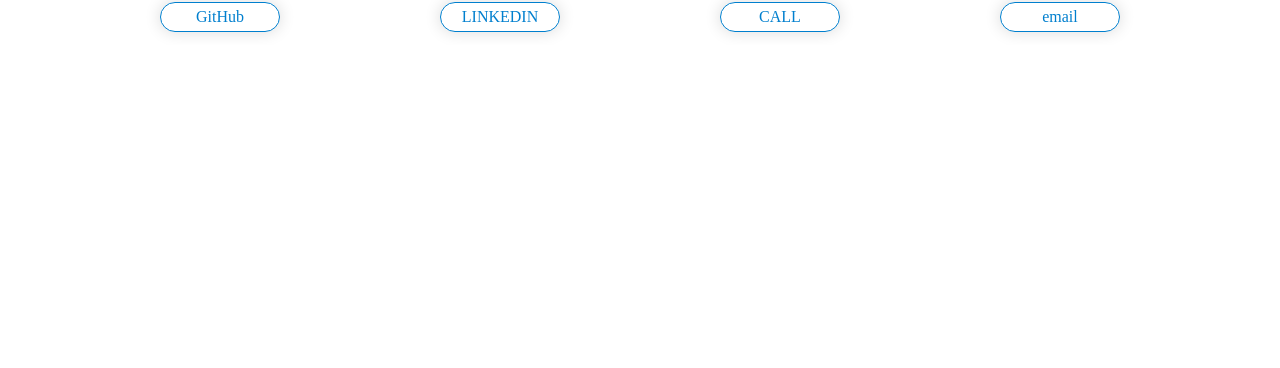
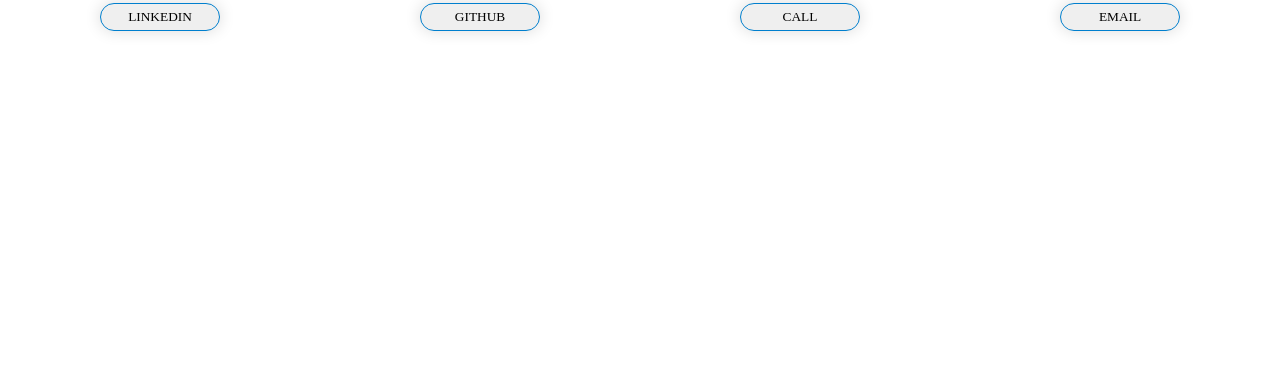
Before and after one commit to seansiganoff/portfolio-2023, a React app: page / in a window 1280 px wide. Shown: the part 11-379 px from the top of the page. Built offline with nearby package versions, Linux system fonts and the light colour scheme; a web font is replaced by a local one.

Commit message:
updated the nav

```diff
--- a/src/Components/Nav/Nav.css
+++ b/src/Components/Nav/Nav.css
@@ -13,12 +13,12 @@
 }
 .nav-container ul {
     display: flex;
-    justify-content: space-evenly;
+    justify-content: space-around;
     align-items: center;
     width: 100%;
 }
 
-.nav-container li {
+.nav-container button {
     display: flex;
     justify-content: center;
     align-items: center;
@@ -31,7 +31,11 @@
     transition: all ease-in-out 0.2s;
 }
 
-.nav-container li:hover, .nav-container li:hover > a:visited {
+.nav-container li {
+    list-style: none;
+}
+
+.nav-container button:hover, .nav-container button:hover > a:visited {
     background-color: rgba(0, 157, 255, 0.397);
     color: rgb(255, 255, 255);
     scale: 1.1;
@@ -50,7 +54,7 @@ a:link {
 }
 
 @media  screen and (max-width: 750px) {
-    .nav-container li {
+    .nav-container button {
         font-size: medium;
         border: none;
         width: 0;
@@ -58,19 +62,19 @@ a:link {
         padding: 0;
 
     }
-    .nav-container ul {
+    .nav-container button {
         justify-content: space-around;
     }
 }
 
 @media  screen and (max-width: 750px) {
-    .nav-container li {
+    .nav-container button {
         font-size: small;
     }
 
 }
-@media  screen and (max-width: 300px) {
-    .nav-container li {
+@media  screen and (max-width: 370px) {
+    .nav-container button {
         font-size: xx-small;
     }
 
--- a/src/Components/Nav/Nav.js
+++ b/src/Components/Nav/Nav.js
@@ -17,10 +17,10 @@ const Nav = () => {
       exit={{ opacity: 0, transition: { duration: 0 } }}
      className='nav-container'>
         <ul>
-        <motion.li variants={{hidden: {opacity: 0, x: -1000}, visible}}><Link to="https://github.com/seansiganoff">GitHub</Link></motion.li>
-        <motion.li variants={{hidden: {opacity: 0, x: 1000}, visible}}><Link to="https://www.linkedin.com/in/seansiganoff/">LINKEDIN</Link></motion.li>
-        <motion.li variants={{hidden: {opacity: 0, x: -1000}, visible}}><Link to="tel:954-937-2090">CALL</Link></motion.li>
-        <motion.li variants={{hidden: {opacity: 0, x: 1000}, visible}}><Link to="mailto:seansiganoff83@gmail.com">email</Link></motion.li>
+        <motion.li variants={{hidden: {opacity: 0, x: -1000}, visible}}><button onClick={() => window.location.href =  'https://www.linkedin.com/in/seansiganoff'}>LINKEDIN</button></motion.li>
+        <motion.li variants={{hidden: {opacity: 0, x: 1000}, visible}}><button onClick={() => window.location.href =  'https://github.com/seansiganoff'}>GITHUB</button></motion.li>
+        <motion.li variants={{hidden: {opacity: 0, x: -1000}, visible}}><Link to="tel:954-937-2090"><button>CALL</button></Link></motion.li>
+        <motion.li variants={{hidden: {opacity: 0, x: 1000}, visible}}><Link to="mailto:seansiganoff83@gmail.com"><button>EMAIL</button></Link></motion.li>
 
         </ul>
     </motion.div>
```
